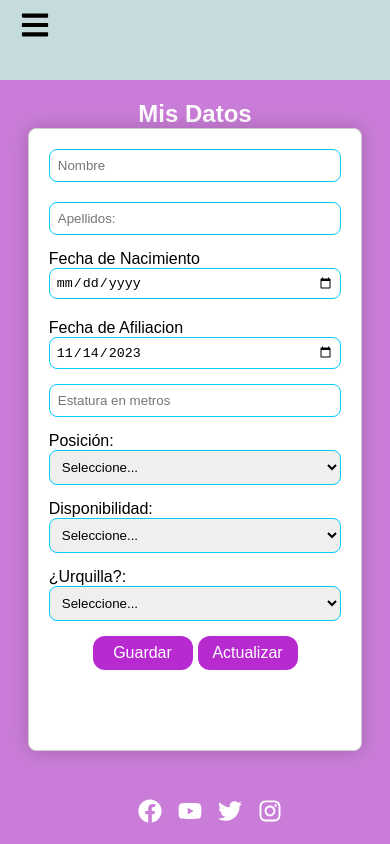
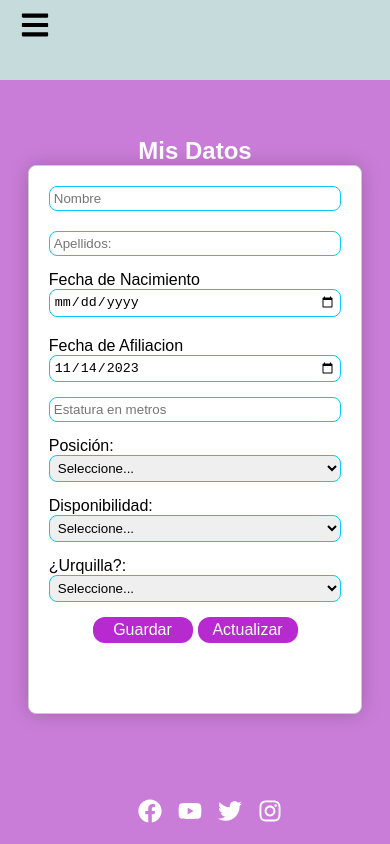
Before and after one commit to GabrielBeltran7/iglesiacatolica, a React (Vite) app: page /profile in a window 390 px wide. Built offline with nearby package versions, Linux system fonts and the light colour scheme.

Commit message:
aqctualizar estilos de profile

```diff
--- a/src/components/componentProfile/ComponentProfile.module.css
+++ b/src/components/componentProfile/ComponentProfile.module.css
@@ -47,6 +47,7 @@
   display: flex;
   gap: 5px;
   width: 100%;
+
 }
 .inputdiv {
   width: 15.5rem;
@@ -54,6 +55,7 @@
   border-radius: 8px;
   border: 2px solid #04cbfc;
   box-sizing: border-box;
+
 }
 .divdate {
   display: flex;
@@ -99,20 +101,23 @@
 @media screen and (max-width: 768px) {
   .form {
     width: 75%;
-    height: 86%;
+    height: 75%;
+
   }
   .bodyContainer {
     margin-left: 0;
     justify-content: center;
+
   }
   .div {
     display: flex;
     flex-direction: column;
     width: 100%;
+
   }
   .inputdiv {
     width: 100%;
-    padding: 8px;
+    padding: 4px;
     border-radius: 8px;
     border: 1px solid #04cbfc;
 
@@ -125,14 +130,14 @@
   }
   .inputdate {
     width: 100%;
-    padding: 6px;
+    padding: 4px;
     border-radius: 8px;
     border: 1px solid #04cbfc;
     box-sizing: border-box;
   }
   .input {
     width: 100%;
-    padding: 8px;
+    padding: 4px;
     border-radius: 8px;
     border: 1px solid #04cbfc;
 
@@ -141,10 +146,12 @@
   .labelTitle {
     font-size: 1.5rem;
     color: white;
+
+
   }
   .button {
     width: 100px;
-    padding: 8px;
+    padding: 4px;
     border-radius: 12px;
     border: none;
     background-color: rgb(183, 42, 208);
```
